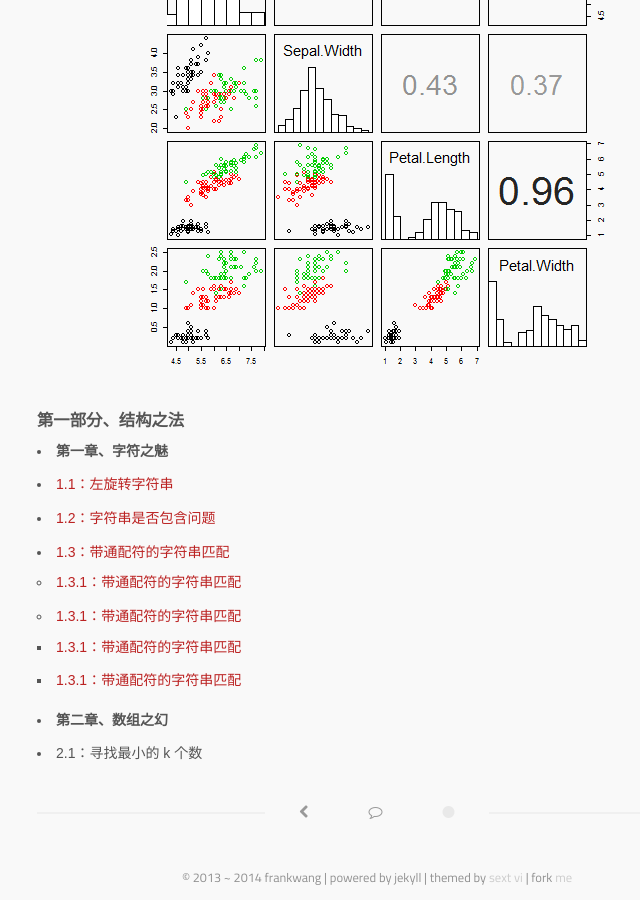
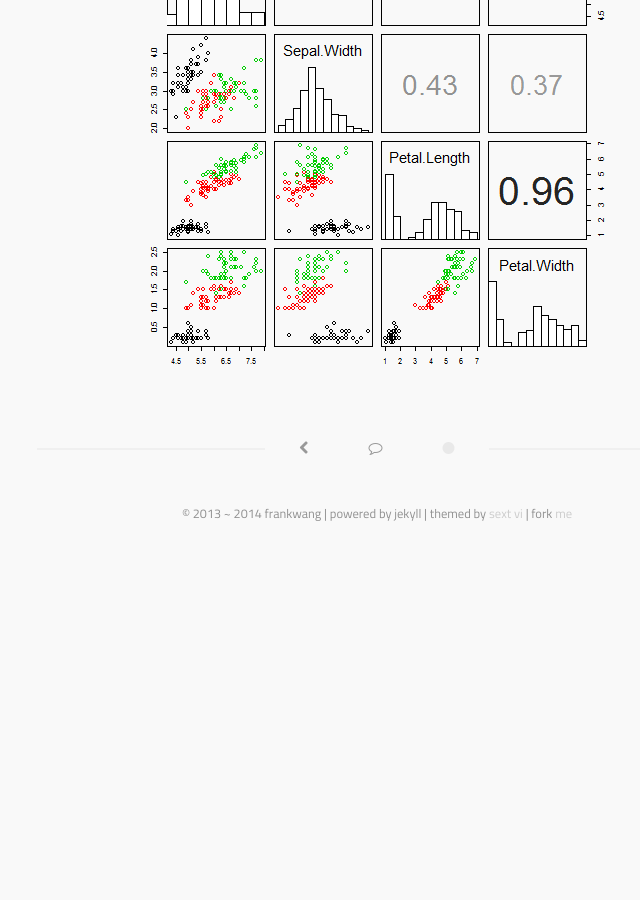
Before and after one commit to catalystfrank/catalystfrank.github.io, a Jekyll site: the page built from _posts/2014-01-02-R-explore-sample.markdown, in a window 1280 px wide and 900 px high, scrolled down 4357 px. Shown: the whole window, without its empty margins (263-903 px from the left). Built offline with Jekyll 4.4.1, drawn with Linux system fonts in a browser that asks for light colours; some web fonts are replaced; after the commit the page ends 4893 px from its top, so only the background shows below that.

Commit message:
1123
123123

````diff
--- a/_posts/2014-01-02-R-explore-sample.markdown
+++ b/_posts/2014-01-02-R-explore-sample.markdown
@@ -208,16 +208,3 @@ tags:
     ```
 
 使用R par作图 看着没有GGPLOT2高富帅 啧啧![R_par1.png](\media\pic\2014-01-02\R_par1.png)
-
-
-### 第一部分、结构之法
-* **第一章、字符之魅**
--   [1.1：左旋转字符串](01.01.md)
--   [1.2：字符串是否包含问题](01.02.md)
--   [1.3：带通配符的字符串匹配](01.03.md)
-    -   [1.3.1：带通配符的字符串匹配](01.031.md)
-    -   [1.3.1：带通配符的字符串匹配](01.031.md)
-        -    [1.3.1：带通配符的字符串匹配](01.031.md)
-        -    [1.3.1：带通配符的字符串匹配](01.031.md)
-* **第二章、数组之幻**
- - 2.1：寻找最小的 k 个数
````
Also changed, not shown: 1 other file.
